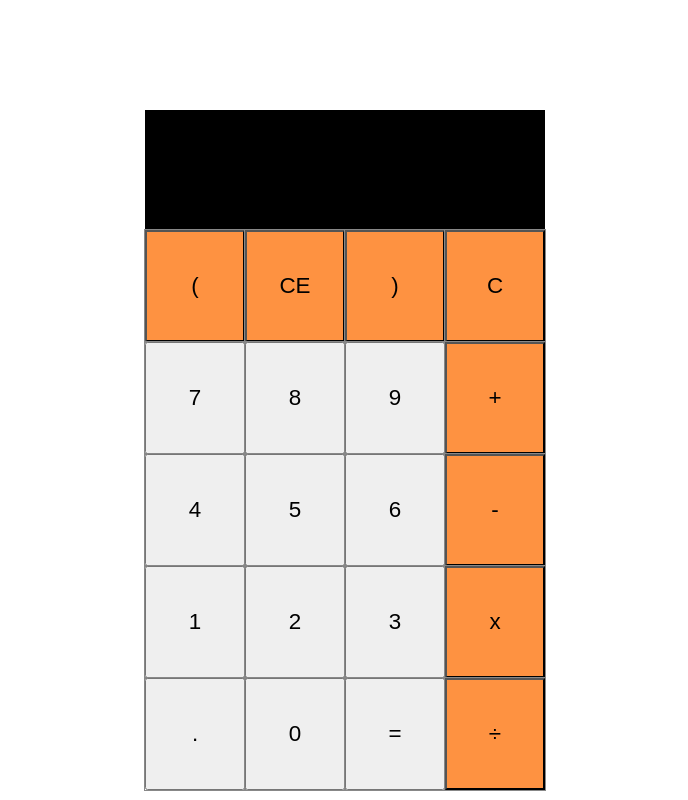
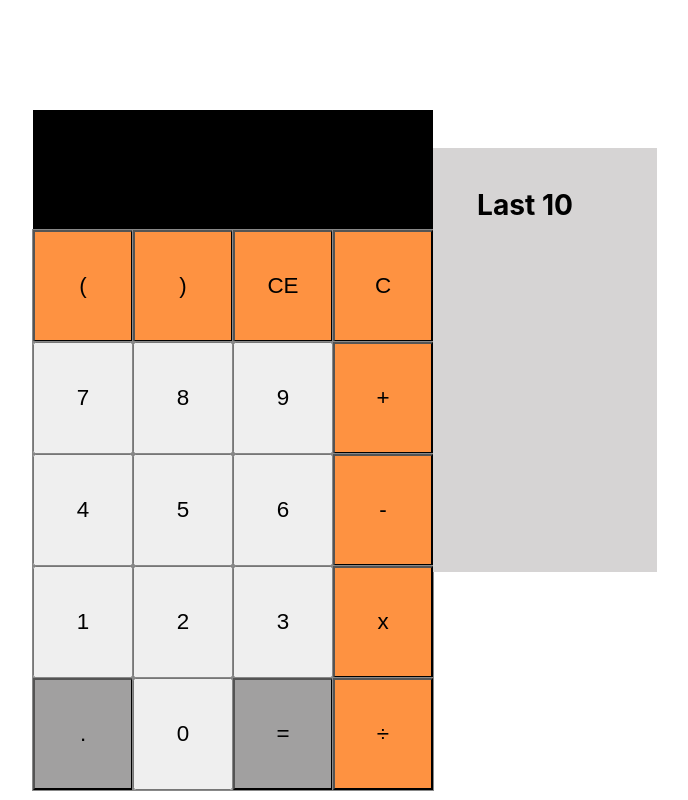
Before and after one commit to NicholasHeilman/calculator_socket, a React (Create React App) app: page / in a window 1280 px wide. Shown: the whole page, without its empty margins (295-983 px from the left). Built offline with nearby package versions, Linux system fonts and the light colour scheme.

Commit message:
add history list

```diff
--- a/src/App.js
+++ b/src/App.js
@@ -2,17 +2,20 @@ import React, { Component } from 'react';
 import './App.css';
 import Display from './components/Display/Display';
 import KeyPad from "./components/KeyPad/KeyPad";
+import History from "./components/History/History";
 
 class App extends Component {
     constructor(){
         super();
         this.state = {
-            result: ""
+            result: "",
+            history: [],
         }
     }
 
+    answer = [];
+
     onClick = button => {
-
         if(button === "="){
             this.calculate()
         } else if(button === "C"){
@@ -25,7 +28,6 @@ class App extends Component {
             })
         }
     };
-
 
     calculate = () => {
         var checkResult = ''
@@ -43,7 +45,11 @@ class App extends Component {
                 result: "error"
             })
         }
-    };
+        this.setState({
+            history: [...this.state.history, this.state.result]
+        });
+        console.log(this.state.history);
+      }
 
     reset = () => {
         this.setState({
@@ -62,9 +68,12 @@ class App extends Component {
             <div className="App">
                 <div className="calculator">
                   <div className="row">
-                    <Display result={this.state.result}/>
+                    <Display result={this.state.result} />
                   </div>
-                    <KeyPad onClick={this.onClick}/>
+                    <KeyPad onClick={this.onClick} />
+                </div>
+                <div>
+                  <History history={this.state.history} />
                 </div>
             </div>
         );
--- a/src/components/Display/Display.js
+++ b/src/components/Display/Display.js
@@ -1,7 +1,7 @@
 import React, { Component } from 'react';
 import './Display.css';
 
-class DisplayComponent extends Component {
+class Display extends Component {
 
     render() {
        let {result} = this.props;
@@ -13,4 +13,4 @@ class DisplayComponent extends Component {
     }
 }
 
-export default DisplayComponent;
+export default Display;
--- /dev/null
+++ b/src/components/History/History.css
@@ -0,0 +1,11 @@
+.history {
+    display: flex;
+    height: 400px;
+    width: 200px;
+    flex: 1;
+    background-color: #d6d4d4;
+    justify-content: center;
+    padding: 0.5em;
+    font-weight: bold;
+    font-size: 1.5em;
+}
--- /dev/null
+++ b/src/components/History/History.js
@@ -0,0 +1,19 @@
+import React, { Component } from 'react';
+import "./History.css"
+
+class History extends Component {
+
+    render() {
+        let historyList = this.props.history.map((equation, i) =>{
+            return(
+        <li key={i}>{equation}</li>)});
+        return (
+            <div className="history">
+                <h3>Last 10</h3>
+                <ul>{historyList}</ul>
+            </div>
+        );
+    }
+}
+
+export default History;
--- a/src/components/KeyPad/KeyPad.css
+++ b/src/components/KeyPad/KeyPad.css
@@ -17,3 +17,7 @@
 .operator {
     background-color: #fe9241
 }
+
+.modifier {
+    background-color: #A1A0A0
+}
--- a/src/components/KeyPad/KeyPad.js
+++ b/src/components/KeyPad/KeyPad.js
@@ -9,8 +9,8 @@ class KeyPad extends Component {
             <div className="button">
                 <div className="row">
                     <button name="(" className="btn operator"  onClick={e => this.props.onClick(e.target.name)}>(</button>
+                    <button name=")" className="btn operator"  onClick={e => this.props.onClick(e.target.name)}>)</button>
                     <button name="CE" className="btn operator"  onClick={e => this.props.onClick(e.target.name)}>CE</button>
-                    <button name=")" className="btn operator"  onClick={e => this.props.onClick(e.target.name)}>)</button>
                     <button name="C" className="btn operator"  onClick={e => this.props.onClick(e.target.name)}>C</button>
                 </div>
                 <div className="row">
@@ -32,9 +32,9 @@ class KeyPad extends Component {
                     <button name="*" className="btn operator" onClick={e => this.props.onClick(e.target.name)}>x</button>
                 </div>
                 <div className="row">
-                    <button name="." className="btn" onClick={e => this.props.onClick(e.target.name)}>.</button>
+                    <button name="." className="btn modifier" onClick={e => this.props.onClick(e.target.name)}>.</button>
                     <button name="0" className="btn" onClick={e => this.props.onClick(e.target.name)}>0</button>
-                    <button name="=" className="btn" onClick={e => this.props.onClick(e.target.name)}>=</button>
+                    <button name="=" className="btn modifier" onClick={e => this.props.onClick(e.target.name)}>=</button>
                     <button name="/" className="btn operator" onClick={e => this.props.onClick(e.target.name)}>÷</button>
                 </div>
             </div>
```
